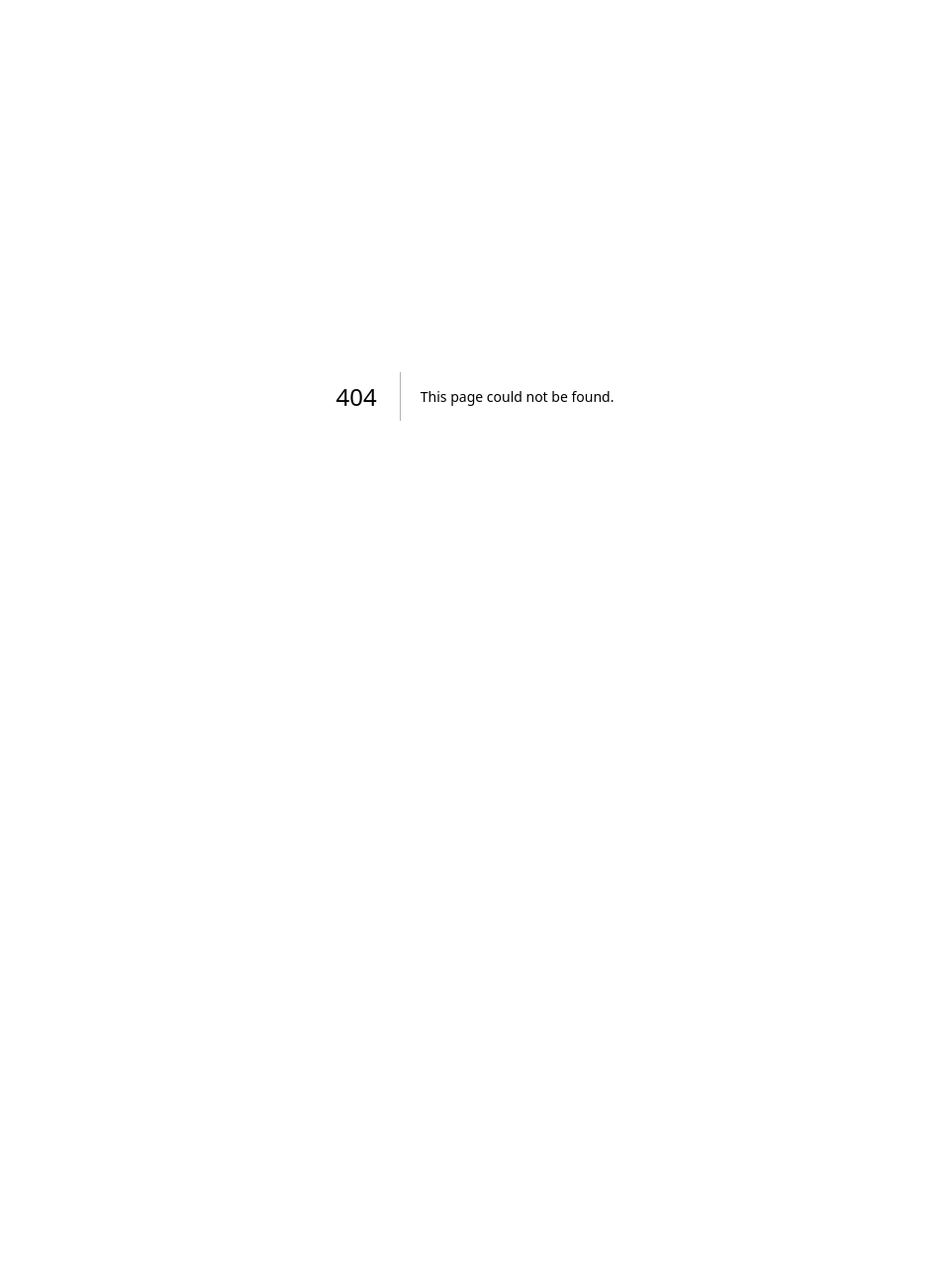
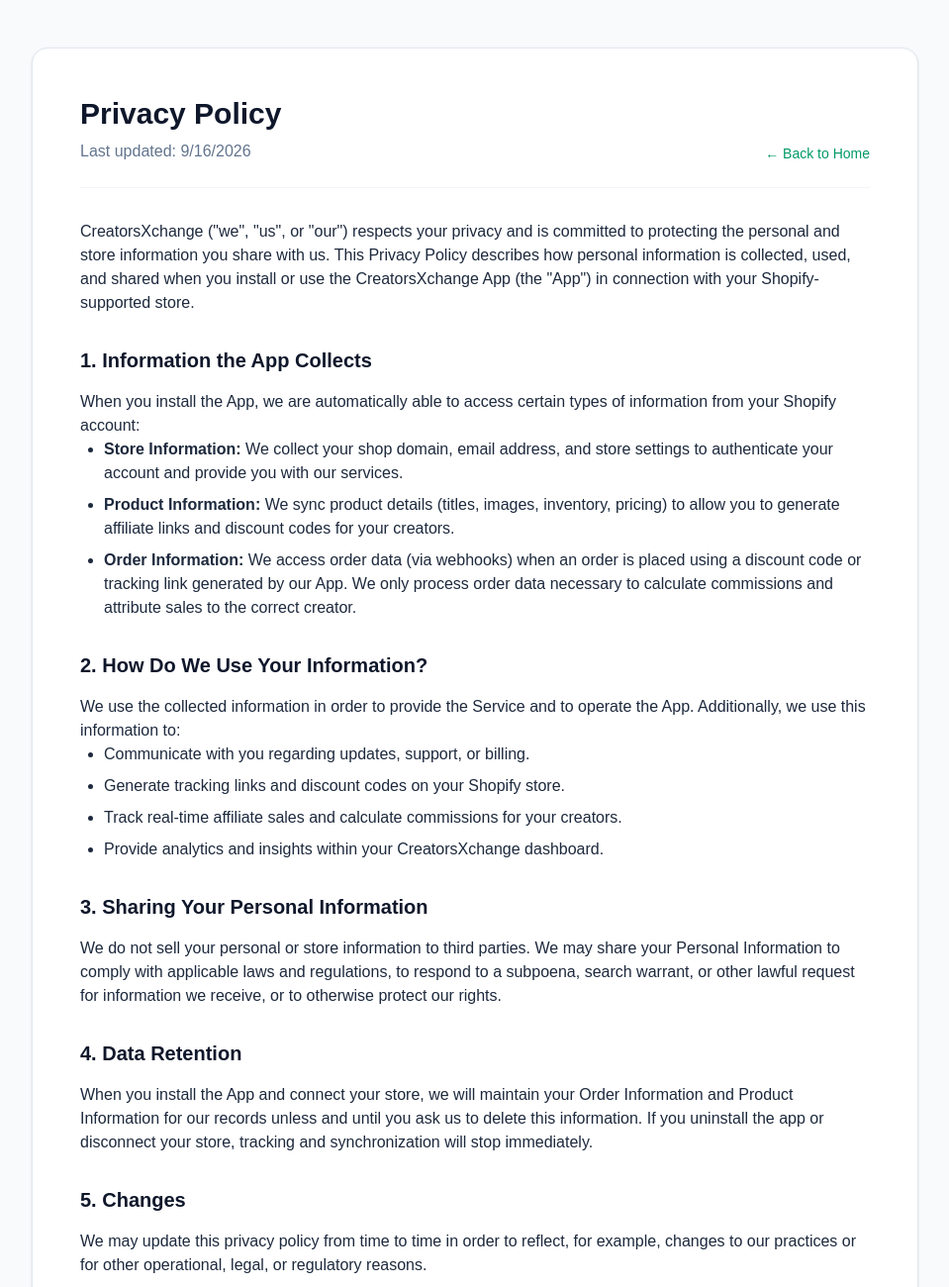
Before and after one commit to dgtlmarttech/Creatorsxchange-shopify, a Next.js app: page /privacy in a window 1280 px wide. Before the commit this address had no page. Shown: the top 1300 px of the page at 99% size, without its empty margins (160-1119 px from the left). Before the commit the page ends 800 px from the top, so only its background shows below. Built offline with nearby package versions, Linux system fonts and the light colour scheme.

Commit message:
new changes

```diff
--- /dev/null
+++ b/app/privacy/page.tsx
@@ -0,0 +1,63 @@
+import React from 'react';
+import Link from 'next/link';
+
+export default function PrivacyPolicyPage() {
+  return (
+    <div className="min-h-screen bg-slate-50 text-slate-800 py-12 px-4 sm:px-6 lg:px-8">
+      <div className="max-w-4xl mx-auto bg-white p-8 md:p-12 rounded-2xl shadow-sm border border-slate-200">
+        <div className="mb-8 border-b border-slate-100 pb-6 flex justify-between items-end">
+          <div>
+            <h1 className="text-3xl font-bold text-slate-900 mb-2">Privacy Policy</h1>
+            <p className="text-slate-500">Last updated: {new Date().toLocaleDateString()}</p>
+          </div>
+          <Link href="/" className="text-emerald-600 hover:text-emerald-700 font-medium text-sm">
+            &larr; Back to Home
+          </Link>
+        </div>
+
+        <div className="prose prose-slate max-w-none">
+          <p>
+            CreatorsXchange ("we", "us", or "our") respects your privacy and is committed to protecting the personal and store information you share with us. This Privacy Policy describes how personal information is collected, used, and shared when you install or use the CreatorsXchange App (the "App") in connection with your Shopify-supported store.
+          </p>
+
+          <h2 className="text-xl font-semibold text-slate-900 mt-8 mb-4">1. Information the App Collects</h2>
+          <p>When you install the App, we are automatically able to access certain types of information from your Shopify account:</p>
+          <ul className="list-disc pl-6 space-y-2 mb-6">
+            <li><strong>Store Information:</strong> We collect your shop domain, email address, and store settings to authenticate your account and provide you with our services.</li>
+            <li><strong>Product Information:</strong> We sync product details (titles, images, inventory, pricing) to allow you to generate affiliate links and discount codes for your creators.</li>
+            <li><strong>Order Information:</strong> We access order data (via webhooks) when an order is placed using a discount code or tracking link generated by our App. We only process order data necessary to calculate commissions and attribute sales to the correct creator.</li>
+          </ul>
+
+          <h2 className="text-xl font-semibold text-slate-900 mt-8 mb-4">2. How Do We Use Your Information?</h2>
+          <p>We use the collected information in order to provide the Service and to operate the App. Additionally, we use this information to:</p>
+          <ul className="list-disc pl-6 space-y-2 mb-6">
+            <li>Communicate with you regarding updates, support, or billing.</li>
+            <li>Generate tracking links and discount codes on your Shopify store.</li>
+            <li>Track real-time affiliate sales and calculate commissions for your creators.</li>
+            <li>Provide analytics and insights within your CreatorsXchange dashboard.</li>
+          </ul>
+
+          <h2 className="text-xl font-semibold text-slate-900 mt-8 mb-4">3. Sharing Your Personal Information</h2>
+          <p>
+            We do not sell your personal or store information to third parties. We may share your Personal Information to comply with applicable laws and regulations, to respond to a subpoena, search warrant, or other lawful request for information we receive, or to otherwise protect our rights.
+          </p>
+
+          <h2 className="text-xl font-semibold text-slate-900 mt-8 mb-4">4. Data Retention</h2>
+          <p>
+            When you install the App and connect your store, we will maintain your Order Information and Product Information for our records unless and until you ask us to delete this information. If you uninstall the app or disconnect your store, tracking and synchronization will stop immediately.
+          </p>
+
+          <h2 className="text-xl font-semibold text-slate-900 mt-8 mb-4">5. Changes</h2>
+          <p>
+            We may update this privacy policy from time to time in order to reflect, for example, changes to our practices or for other operational, legal, or regulatory reasons.
+          </p>
+
+          <h2 className="text-xl font-semibold text-slate-900 mt-8 mb-4">6. Contact Us</h2>
+          <p>
+            For more information about our privacy practices, if you have questions, or if you would like to make a complaint, please contact us by email at <strong>partner@creatorsxchange.com</strong>.
+          </p>
+        </div>
+      </div>
+    </div>
+  );
+}
```
